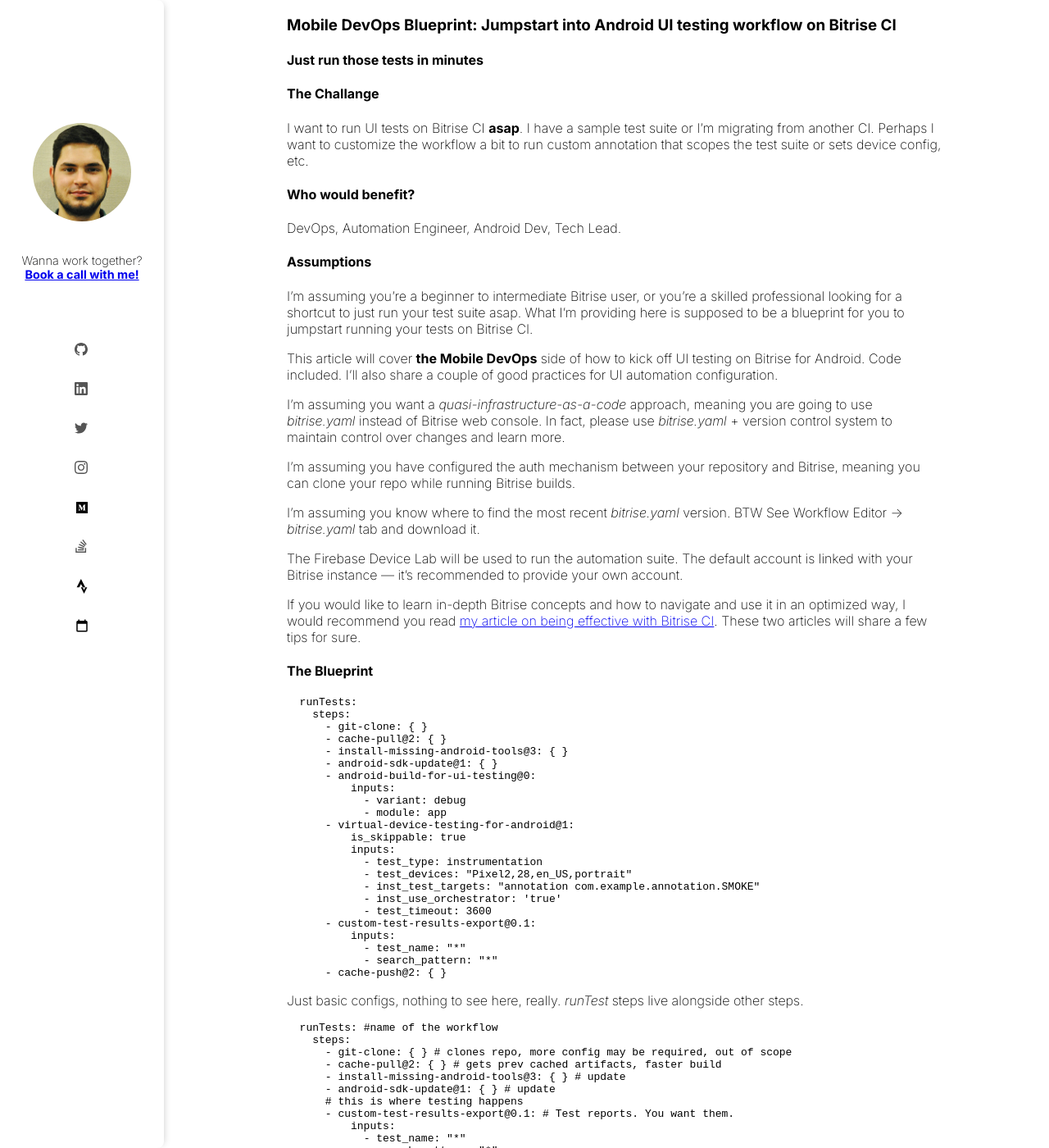
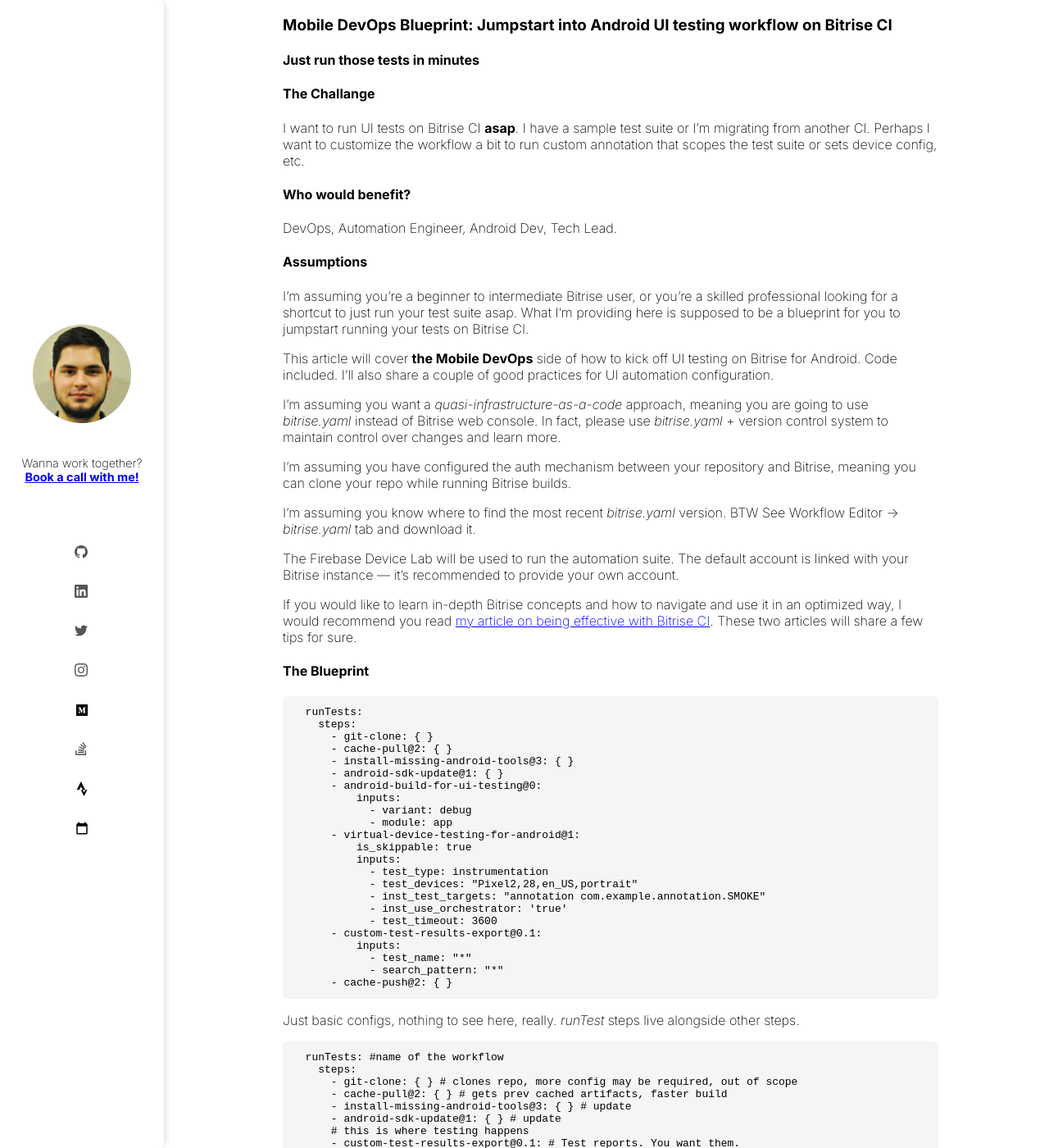
Before and after one commit to xavarius/the-blog, a Jekyll site: the page built from _posts/2022-12-06-mobile-devops-blueprint-jumpstart-into-android-ui-testing-workflow-on-bitrise-ci.md, in a window 1280 px wide and 1400 px high. Shown: the whole window at 82% size. Built offline with Jekyll 4.4.1, drawn with Linux system fonts in a browser that asks for light colours.

Commit message:
Improve responsive layout

```diff
--- a/_layouts/default.html
+++ b/_layouts/default.html
@@ -67,6 +67,7 @@
         {{ content }}
       </div>
     </main>
+    <div class="lightbox-overlay"><img alt="enlarged image"></div>
 
     <footer class="site-footer h-card">
       <data class="u-url" href="{{ "/" | relative_url }}"></data>
--- a/assets/css/style.scss
+++ b/assets/css/style.scss
@@ -12,7 +12,7 @@
   padding: 0;
   --sidebar-width: 200px;
   --sidebar-collapsed-width: 60px;
-  --sidebar-gap: 20px;
+  --sidebar-gap: 10px;
 }
 
 .wrapper {
@@ -62,11 +62,17 @@
 }
 
 .sidebar-content-wrapper {
-  height: 100vh; /* Full viewport height */
-  padding-top: 10vh; /* Pushes content down by 25% of viewport height */
+  height: 100%;
   display: flex;
   flex-direction: column;
-  align-items: center; /* Center children (profile image, social links) horizontally */
+  align-items: center;
+  justify-content: center;
+  padding: 60px 0 20px;
+  box-sizing: border-box;
+}
+
+body.sidebar-collapsed .sidebar-content-wrapper {
+  padding-top: 70px;
 }
 
 .post-divider {
@@ -207,8 +213,8 @@
 }
 
 body.sidebar-collapsed .profile-image-wrapper {
-  width: 60px;
-  height: 60px;
+  width: 27px;
+  height: 27px;
   margin-top: 40px;
 }
 
@@ -217,3 +223,47 @@
     display: block;
   }
 }
+
+/* Lightbox overlay for images */
+.lightbox-overlay {
+  position: fixed;
+  top: 0;
+  left: 0;
+  width: 100%;
+  height: 100%;
+  background: rgba(0, 0, 0, 0.8);
+  display: none;
+  align-items: center;
+  justify-content: center;
+  z-index: 2000;
+}
+
+.lightbox-overlay img {
+  max-width: 90%;
+  max-height: 90%;
+}
+
+.lightbox-overlay.active {
+  display: flex;
+}
+
+/* Code block styling */
+pre {
+  background-color: #f5f5f5;
+  padding: 0.75rem;
+  border-radius: 5px;
+  overflow-x: auto;
+  max-width: 100%;
+  box-sizing: border-box;
+}
+
+pre code {
+  background: none;
+  padding: 0;
+}
+
+code {
+  background-color: #f5f5f5;
+  padding: 0.2em 0.4em;
+  border-radius: 3px;
+}
```
Also changed, not shown: other parts of _layouts/default.html (+12 -0 lines).
